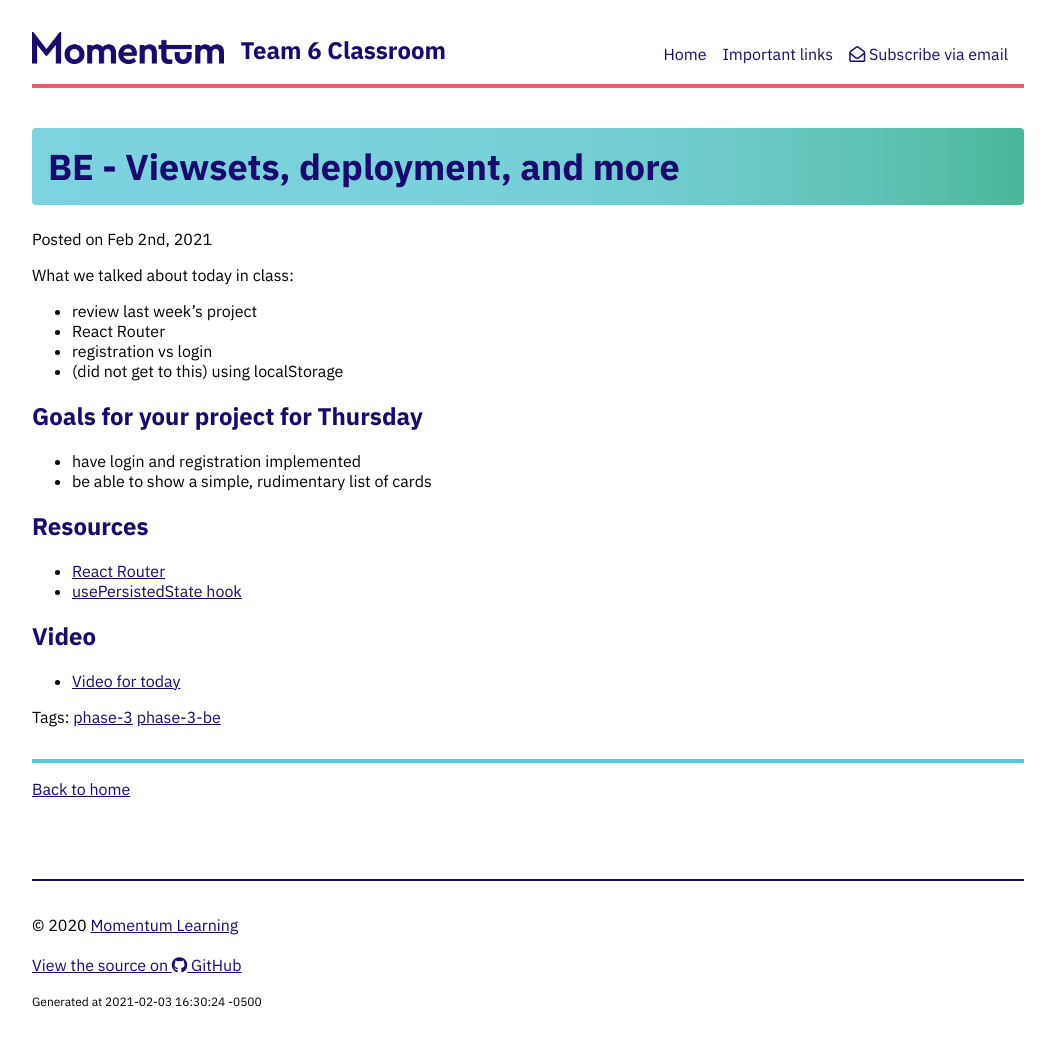
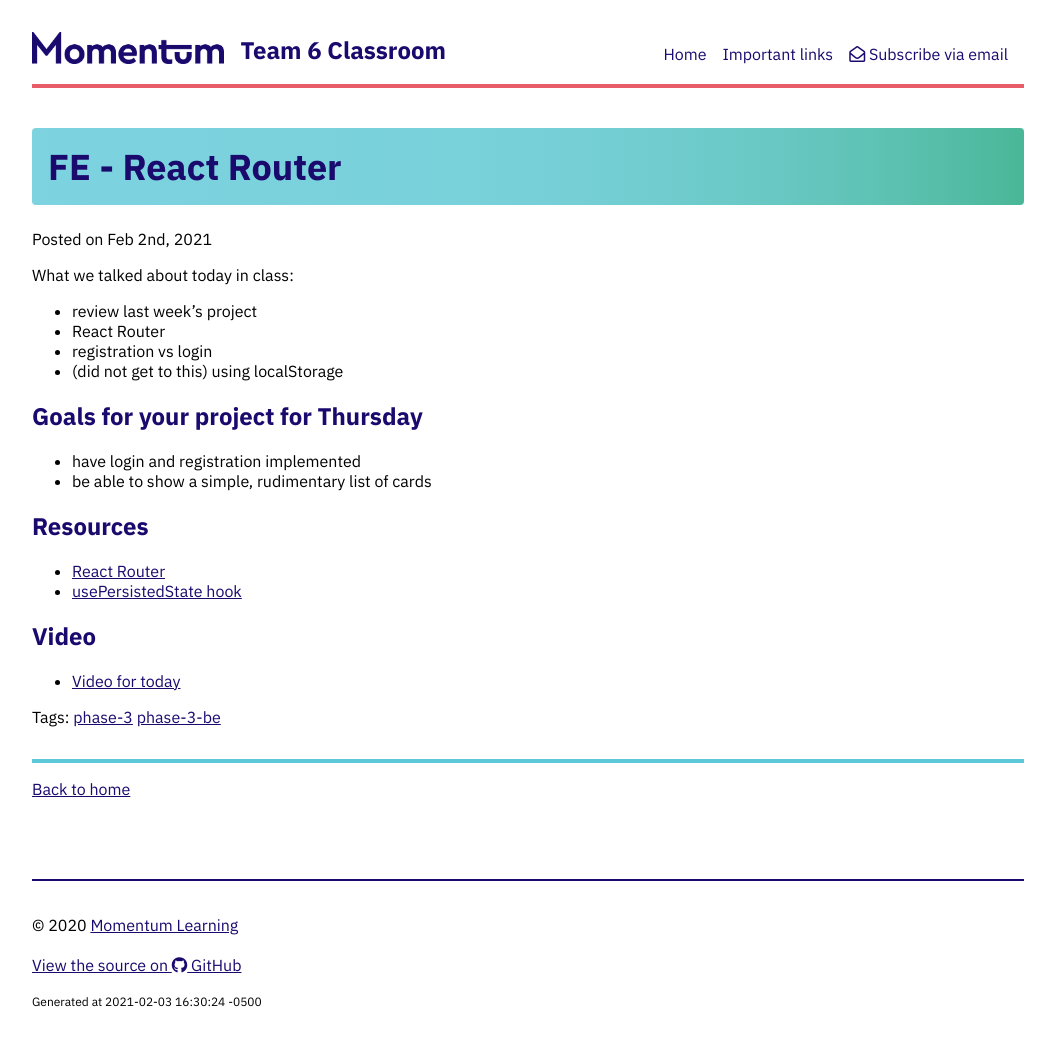
Before and after one commit to momentum-team-6/momentum-team-6.github.io, a Jekyll site: the page built from _posts/2021-02-02-fe.md, in a window 1280 px wide. Shown: the whole page, without its empty margins (112-1167 px from the left). Built offline with Jekyll 4.4.1, drawn with Linux system fonts in a browser that asks for light colours; nearby versions of some CDN libraries.

Commit message:
Update title

```diff
--- a/_posts/2021-02-02-fe.md
+++ b/_posts/2021-02-02-fe.md
@@ -1,5 +1,5 @@
 ---
-title: BE - Viewsets, deployment, and more
+title: FE - React Router
 layout: post
 tags: phase-3 phase-3-be
 ---
```
